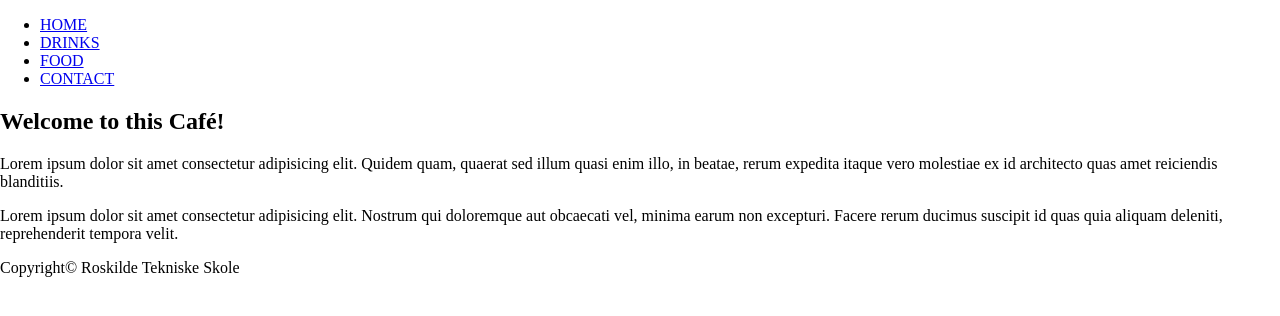
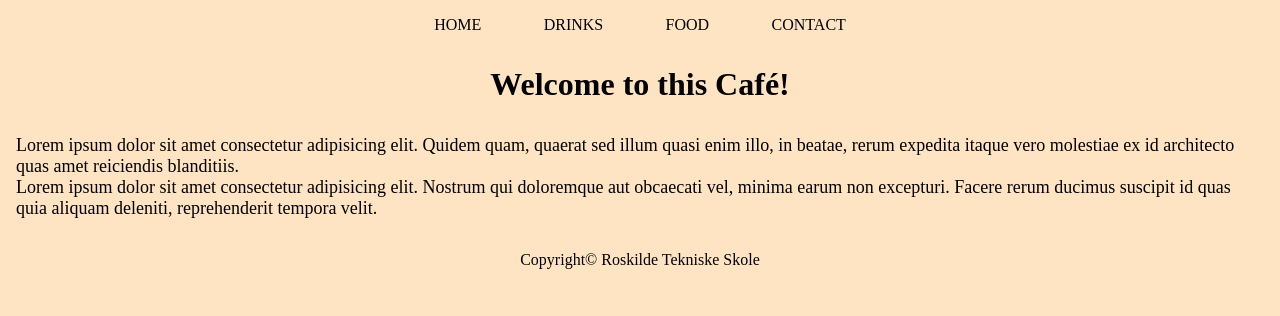
Before and after one commit to orindholt/github-intro-master, a plain HTML site: page opgave/index.html in a window 1280 px wide. Drawn offline with Linux system fonts and the light colour scheme.

Commit message:
Add basic css to project

```diff
--- a/opgave/style.css
+++ b/opgave/style.css
@@ -1,4 +1,44 @@
-html, body {
+* {
     margin: 0;
     padding: 0;
+    box-sizing: border-box;
 }
+
+body {
+    background-color: bisque;
+}
+
+main, footer, nav {
+    padding: 1em;
+}
+
+a {
+    color: #000;
+    text-decoration: none;
+    transition: .2s;
+}
+
+a:hover {
+    color: #949494;
+}
+
+h1 {
+    text-align: center;
+    font-size: 2rem;
+    margin-bottom: 1em;
+}
+
+nav ul {
+    list-style: none;
+    display: flex;
+    justify-content: center;
+    gap: 5%;
+}
+
+main p {
+    font-size: 1.125em;
+}
+
+footer {
+    text-align: center;
+}
```
